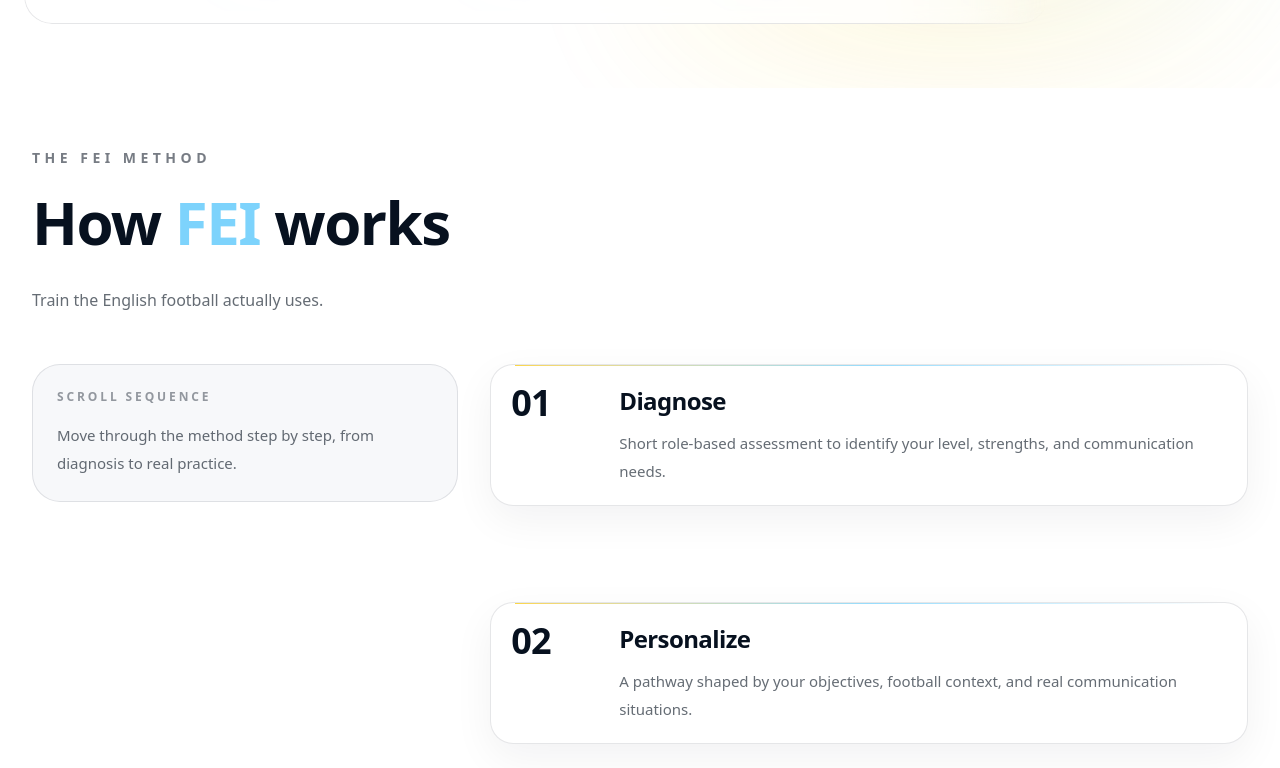
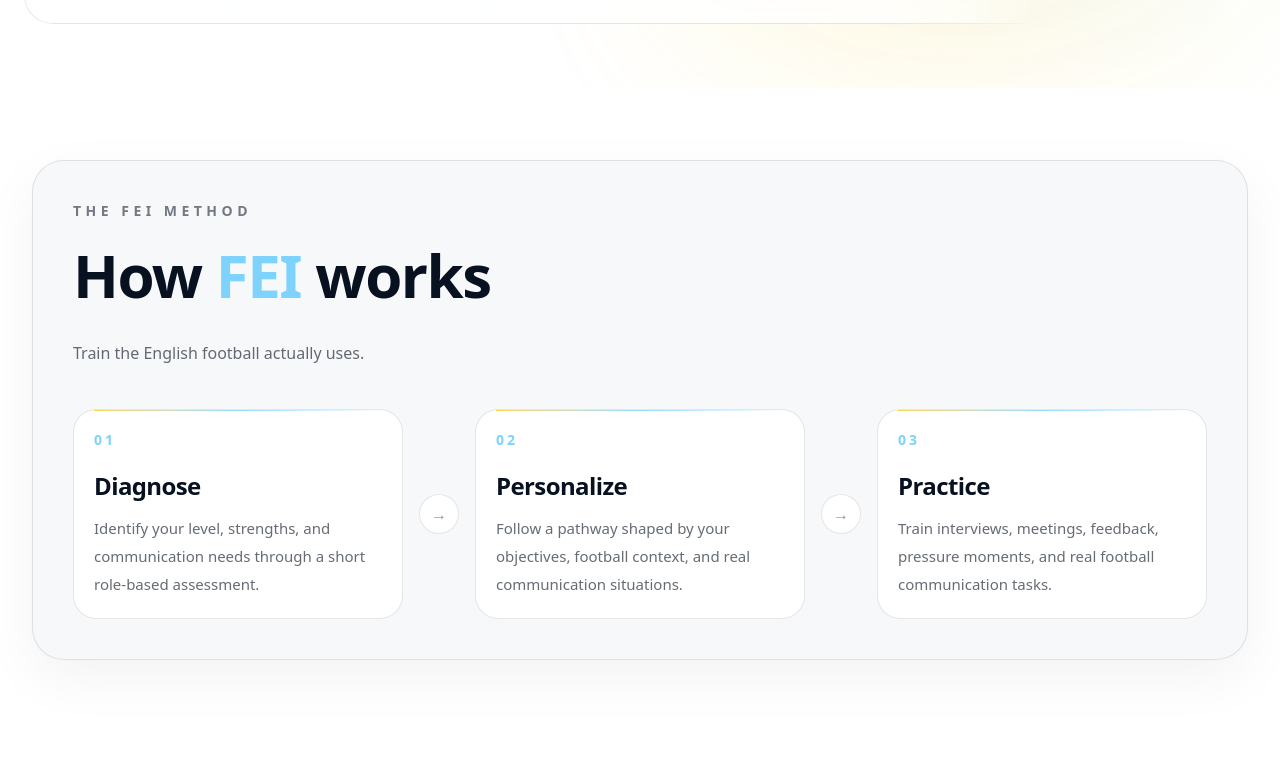
Before and after one commit to feifootball/fei-platform, a Next.js app: page / in a window 1280 px wide. Shown: the part 672-1440 px from the top of the page. Built offline with nearby package versions, Linux system fonts and the light colour scheme.

Commit message:
Restore how it works sequence block

```diff
--- a/app/page.tsx
+++ b/app/page.tsx
@@ -220,9 +220,10 @@ export default function Home() {
         </div>
       </section>
 
-      <section id="how-it-works" className="bg-white px-5 py-14 sm:px-8 sm:py-20">
+      <section id="how-it-works" className="bg-white px-5 py-14 sm:px-8 sm:py-18">
         <div className="mx-auto max-w-7xl">
-          <div className="lg:-mt-5">
+          <div className="rounded-[2rem] border border-fei-bg/10 bg-[#F7F8FA] p-6 shadow-[0_18px_55px_rgba(7,17,31,0.05)] sm:p-8 lg:p-10">
+            <div className="max-w-3xl">
               <p className="text-sm font-black uppercase tracking-[0.32em] text-fei-bg/55">
                 {lang === "en" ? "THE FEI METHOD" : "EL MÉTODO FEI"}
               </p>
@@ -244,43 +245,25 @@ export default function Home() {
                   ? "Train the English football actually uses."
                   : "Entrena el inglés que el fútbol realmente usa."}
               </p>
-
-            <div className="mt-12 grid gap-8 lg:grid-cols-[0.72fr_1.28fr] lg:items-start">
-              <div className="hidden lg:block">
-                <div className="sticky top-32 rounded-[1.75rem] border border-fei-bg/10 bg-[#F7F8FA] p-6">
-                  <p className="text-xs font-black uppercase tracking-[0.24em] text-fei-bg/42">
-                    {lang === "en" ? "Scroll sequence" : "Secuencia"}
-                  </p>
-
-                  <p className="mt-4 text-[15px] leading-7 text-fei-bg/62">
-                    {lang === "en"
-                      ? "Move through the method step by step, from diagnosis to real practice."
-                      : "Avanza por el método paso a paso, desde el diagnóstico hasta la práctica real."}
-                  </p>
-                </div>
             </div>
 
-              <div className="relative lg:min-h-[560px]">
+            <div className="mt-10 grid gap-4 lg:grid-cols-[1fr_auto_1fr_auto_1fr] lg:items-stretch">
               {[
                 {
                   number: "01",
                   title: lang === "en" ? "Diagnose" : "Diagnostica",
                   description:
                     lang === "en"
-                        ? "Short role-based assessment to identify your level, strengths, and communication needs."
-                        : "Evaluación breve por rol para identificar tu nivel, fortalezas y necesidades de comunicación.",
-                    top: "lg:top-28",
-                    margin: "",
+                      ? "Identify your level, strengths, and communication needs through a short role-based assessment."
+                      : "Identifica tu nivel, fortalezas y necesidades de comunicación con una evaluación breve por rol.",
                 },
                 {
                   number: "02",
                   title: lang === "en" ? "Personalize" : "Personaliza",
                   description:
                     lang === "en"
-                        ? "A pathway shaped by your objectives, football context, and real communication situations."
-                        : "Una ruta ajustada a tus objetivos, contexto futbolístico y situaciones reales de comunicación.",
-                    top: "lg:top-[13.5rem]",
-                    margin: "lg:mt-24",
+                      ? "Follow a pathway shaped by your objectives, football context, and real communication situations."
+                      : "Sigue una ruta ajustada a tus objetivos, contexto futbolístico y situaciones reales de comunicación.",
                 },
                 {
                   number: "03",
@@ -289,34 +272,37 @@ export default function Home() {
                     lang === "en"
                       ? "Train interviews, meetings, feedback, pressure moments, and real football communication tasks."
                       : "Entrena entrevistas, reuniones, feedback, presión competitiva y tareas reales de comunicación en fútbol.",
-                    top: "lg:top-[19rem]",
-                    margin: "lg:mt-24",
                 },
-                ].map((step) => (
+              ].map((step, index) => (
+                <>
                   <div
                     key={step.number}
-                    className={`group relative max-h-[calc(100vh-9rem)] overflow-hidden rounded-[1.45rem] border border-fei-bg/10 bg-white p-5 shadow-[0_14px_42px_rgba(7,17,31,0.055)] transition-colors duration-300 lg:sticky ${step.top} ${step.margin}`}
+                    className="relative rounded-[1.45rem] border border-fei-bg/10 bg-white p-5"
                   >
-                    <div className="absolute inset-x-6 top-0 h-px bg-gradient-to-r from-fei-yellow via-fei-sky to-transparent opacity-80" />
+                    <div className="absolute inset-x-5 top-0 h-px bg-gradient-to-r from-fei-yellow via-fei-sky to-transparent opacity-80" />
 
-                    <div className="grid gap-5 sm:grid-cols-[88px_1fr] sm:items-start">
-                      <p className="text-4xl font-black leading-none tracking-tight text-fei-bg">
+                    <p className="text-sm font-black uppercase tracking-[0.22em] text-fei-sky">
                       {step.number}
                     </p>
 
-                      <div>
-                        <h3 className="text-2xl font-black tracking-tight text-fei-bg">
+                    <h3 className="mt-5 text-2xl font-black tracking-tight text-fei-bg">
                       {step.title}
                     </h3>
 
-                        <p className="mt-3 max-w-2xl text-[15px] font-normal leading-7 text-fei-bg/62">
+                    <p className="mt-3 text-[15px] font-normal leading-7 text-fei-bg/62">
                       {step.description}
                     </p>
                   </div>
+
+                  {index < 2 && (
+                    <div className="hidden items-center justify-center lg:flex" aria-hidden="true">
+                      <div className="flex h-10 w-10 items-center justify-center rounded-full border border-fei-bg/10 bg-white text-fei-bg/45">
+                        →
                       </div>
                     </div>
+                  )}
+                </>
               ))}
-              </div>
             </div>
           </div>
         </div>
```
Lines whose indentation alone changed are shown as unchanged.
